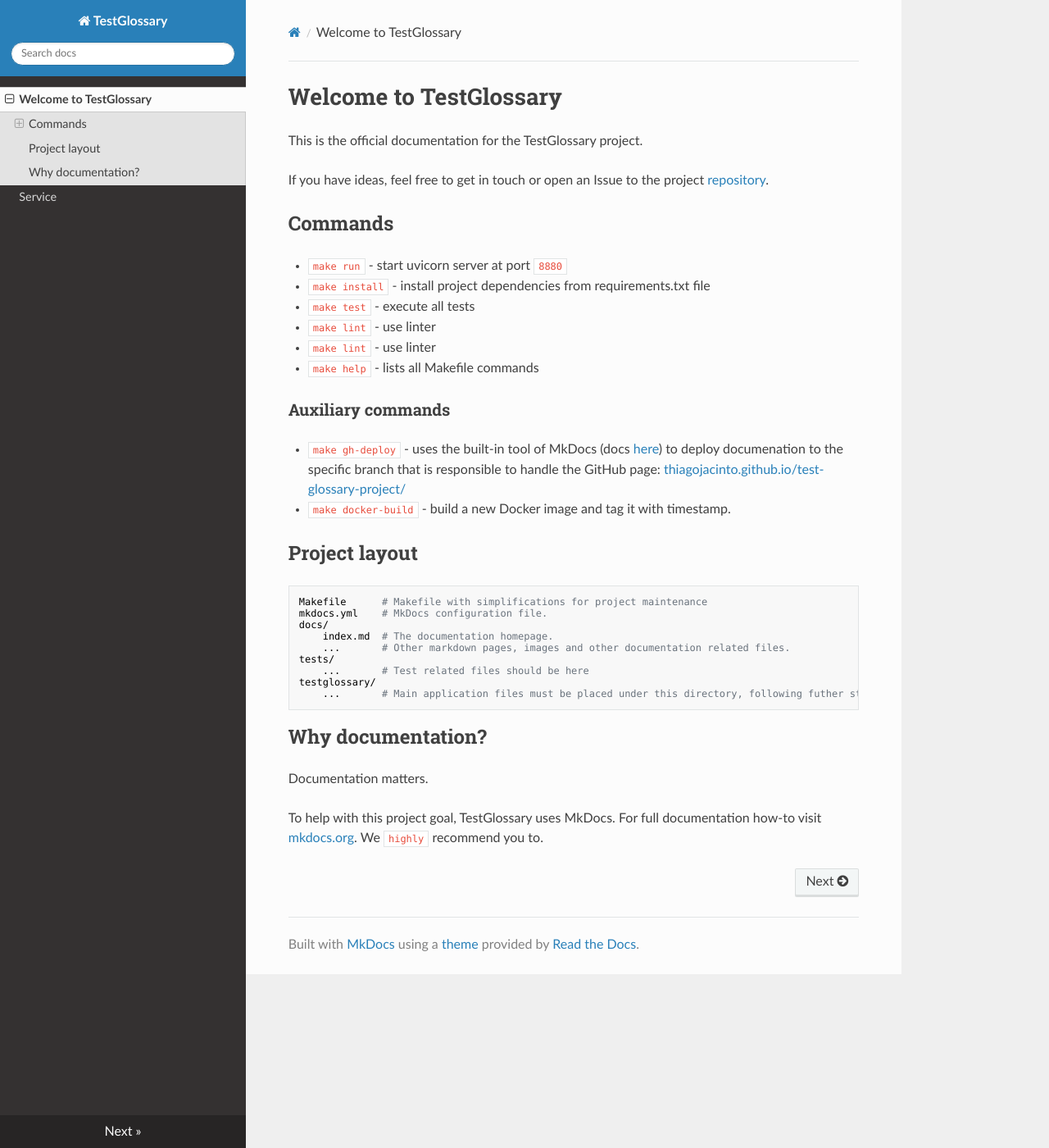
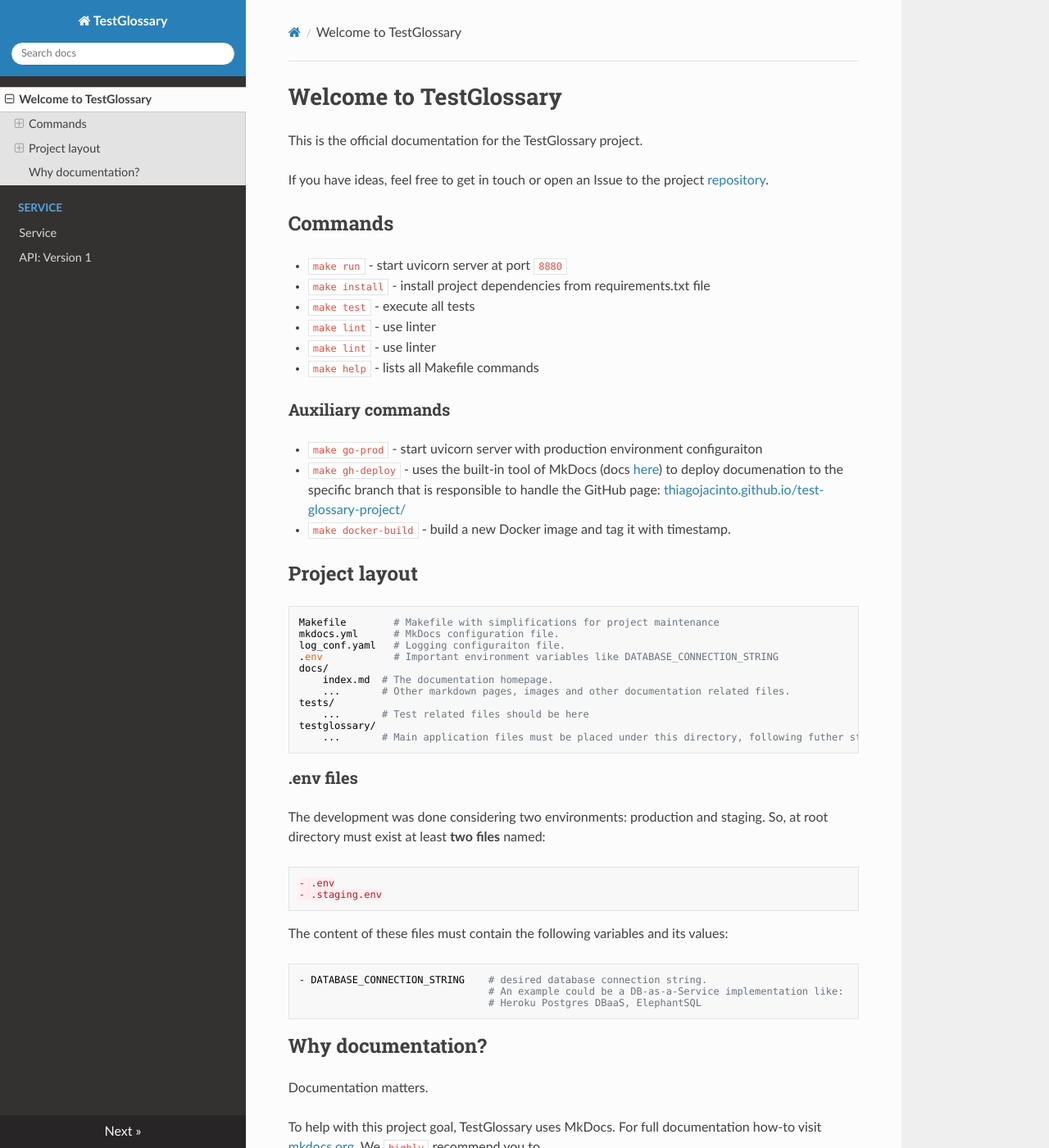
Before and after one commit to thiagojacinto/test-glossary-project, an MkDocs documentation site: the page built from docs/index.md, in a window 1280 px wide and 1400 px high. Shown: the whole window at 82% size. Built offline with MkDocs 1.6.1, drawn with Linux system fonts in a browser that asks for light colours; nearby versions of some CDN libraries.

````diff
--- a/docs/index.md
+++ b/docs/index.md
@@ -14,13 +14,16 @@ If you have ideas, feel free to get in touch or open an Issue to the project [re
 * `make help`       - lists all Makefile commands
 
 ### Auxiliary commands
+* `make go-prod`        - start uvicorn server with production environment configuraiton
 * `make gh-deploy`      - uses the built-in tool of MkDocs (docs [here](https://www.mkdocs.org/user-guide/deploying-your-docs/)) to deploy documenation to the specific branch that is responsible to handle the GitHub page: [thiagojacinto.github.io/test-glossary-project/](https://thiagojacinto.github.io/test-glossary-project/)
 * `make docker-build`   - build a new Docker image and tag it with timestamp.
 
 ## Project layout
 
-    Makefile      # Makefile with simplifications for project maintenance
-    mkdocs.yml    # MkDocs configuration file.
+    Makefile        # Makefile with simplifications for project maintenance
+    mkdocs.yml      # MkDocs configuration file.
+    log_conf.yaml   # Logging configuraiton file.
+    .env            # Important environment variables like DATABASE_CONNECTION_STRING
     docs/
         index.md  # The documentation homepage.
         ...       # Other markdown pages, images and other documentation related files.
@@ -29,6 +32,21 @@ If you have ideas, feel free to get in touch or open an Issue to the project [re
     testglossary/
         ...       # Main application files must be placed under this directory, following futher structure.
 
+### .env files
+
+The development was done considering two environments: production and staging. So, at root directory must exist at least **two files** named:
+```
+- .env
+- .staging.env
+```
+
+The content of these files must contain the following variables and its values:
+```
+- DATABASE_CONNECTION_STRING    # desired database connection string.
+                                # An example could be a DB-as-a-Service implementation like:
+                                # Heroku Postgres DBaaS, ElephantSQL
+```
+
 ## Why documentation?
 
 Documentation matters.
--- a/mkdocs.yml
+++ b/mkdocs.yml
@@ -1,2 +1,5 @@
 site_name: TestGlossary
 theme: readthedocs
+
+API:
+  - v1: 'service/v1.md'
````
Also changed, not shown: docs/service/v1.md (added, +28 -0 lines), docs/service/index.md (renamed from docs/service.md).
